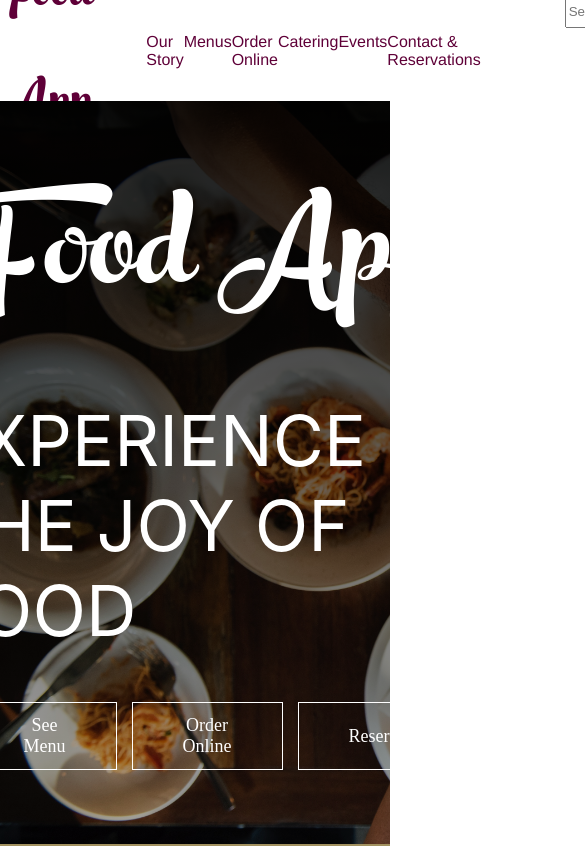
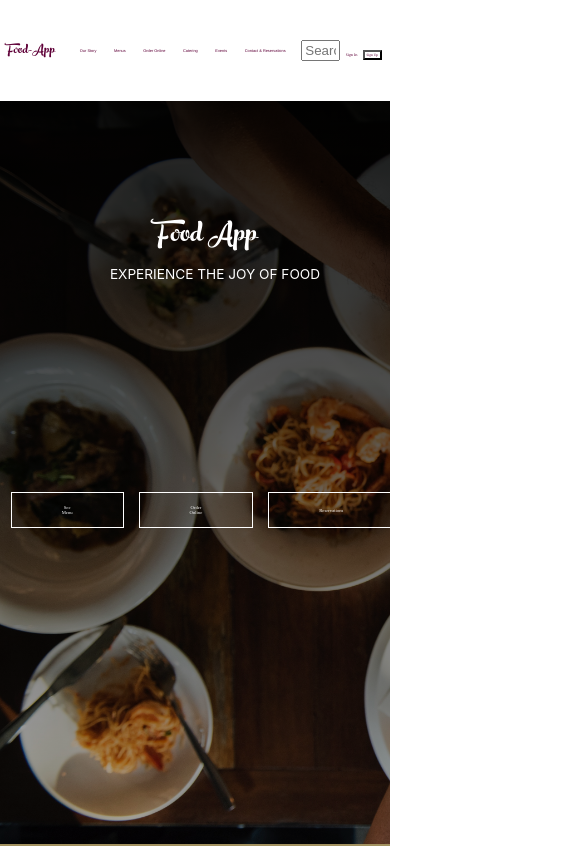
Before and after one commit to Nikhil713/Scrumpti, a React (Create React App) app: page / in a window 390 px wide. Shown: the top 846 px of the page, 585 px wide, since content can reach past the window. Built offline with nearby package versions, Linux system fonts and the light colour scheme.

Commit message:
Make the site responsive

```diff
--- a/src/App.css
+++ b/src/App.css
@@ -29,8 +29,8 @@ a {
 }
 
 .modalContentLogin{
-  width:490px;
-  height:500px;
+  width:28vw;
+  height:55vh;
   background-color: white;
   text-align: center;
   position: relative;
@@ -41,8 +41,8 @@ a {
 .close{
   position: absolute;
   top:0;
-  right:14px;
-  font-size:42px;
+  right:1vw;
+  font-size:2vw;
   transform: rotate(45deg);
   cursor: pointer;
   display: inline;
@@ -51,9 +51,9 @@ a {
 
 .modalContentLogin > a,.modalContentSignup > a{
   font-family: Peaches And Cream;
-  font-size:90px;
-  height: 20%;
-  padding:0px;
+  font-size:4vw;
+  /* height: 100vh; */
+  padding:0vw;
   color: #5F0038;
   /* border:black 1px solid; */
 }
@@ -61,25 +61,27 @@ a {
 
 .modalContentLogin >form > input{
   width:90%;
+  height: 5vh;
   display: inline-block;
   border:1px solid #ccc;
   box-sizing: border-box;
-  margin:20px auto;
-  font-size:20px;
-  padding: 12px 20px;
+  margin:2vw auto;
+  font-size:1vw;
+  padding: 1vw 1.4vw;
   position: relative;
 }
 
 .loginButton{
-  background-color: #5F0038;;
+  background-color: #5F0038;
+  height: 6vh;
   color: white;
-  padding: 14px 20px;
-  margin:8px 26px;
+  /* padding: 1vw 1vw;   */
+  /* margin:0.8vw 2vw; */
   /* border:solid 1px black; */
-  font-size:20px;
+  font-size:1vw;
   width: 90%;
   cursor: pointer;
-  border-radius: 25px;
+  border-radius: 2vw;
 }
 
 button:hover{
@@ -88,23 +90,24 @@ button:hover{
 
 .check{
   position: absolute;
-  left:20px;
-  margin: 26px 30px;
+  left:0.6vw;
+  margin: 1.5vw 2.2vw;
 }
 
 .rem{
   position: absolute;
-  left:50px;
-  margin: 26px 30px;
+  left:2.5vw;
+  margin: 1.5vw 2.2vw;
+  font-size: 0.9vw;
 }
 
 .forgot{
   text-decoration: none;
   float: right;
-  /* font-size:2px; */
+  font-size:0.9vw;
   color: black;
-  margin-right:34px;
-  margin-top:26px;
+  margin-right:2.2vw;
+  margin-top:1.5vw;
 }
 
 .forgot:hover {
@@ -113,14 +116,14 @@ button:hover{
 
 
 .modalContentSignup{
-  width:550px;
-  height:750px;
+  width:30vw;
+  height:87vh;
   background-color: white;
   text-align: center;
   position: relative;
-  margin-top:0px;
-  padding:20px;
-  padding-top:40px;
+  margin-top:0vh;
+  padding:1.5vw;
+  padding-top:2.5vw;
 }
 
 .signupForm > input{
@@ -128,9 +131,9 @@ button:hover{
   display: block;
   border:1px solid #ccc;
   box-sizing: border-box;
-  margin:15px auto;
-  font-size:20px;
-  padding: 10px 15px;
+  margin:1.5vw auto;
+  font-size:1vw;
+  padding: 1vw 1vw;
   position: relative;
 }
 
@@ -139,18 +142,18 @@ button:hover{
   display :block;
   border:1px solid black;
   box-sizing: border-box;
-  font-size:20px;
-  margin:15px auto;
-  padding: 10px 15px;
+  font-size:1vw;
+  margin:1vw auto;
+  padding: 1vw 1.1vw;
   position:relative;
 }
 
 .signupForm{
-  padding: 30px;
+  padding: 1vw;
 }
 
 .or{
-  font-size: 25px;
+  font-size: 0.9vw;
 }
 
 .fb{
--- a/src/components/body/body.css
+++ b/src/components/body/body.css
@@ -25,7 +25,7 @@
   .mainPageName{
     display: flex;
     justify-content: center;
-    font-size: 200px;
+    font-size: 11vw;
     margin-left: 20px;
     /* background-color: blue; */
     font-family: "Peaches And Cream";
@@ -35,7 +35,7 @@
     margin-left: 40px;
     display: flex;
     justify-content:center;
-    font-size: 70px;
+    font-size: 3.5vw;
     /* background-color: violet; */
   }
 
@@ -45,13 +45,12 @@
 
   .menu{
     display: flex;
-    margin-left:60px;
     justify-content: center;
     /* border: solid black 2px; */
   }
 
   .menu > button{
-    font-size: 18px;
+    font-size: 1.2vw;
     font-family: Geogia;
     margin-left: 15px;
     padding-left: 50px;
@@ -69,6 +68,5 @@
     color:#5F0038;
     background-color: white;
     opacity: 1  ;
-    font-size:20px;
     border-radius: 20px;
   }
--- a/src/components/footer/footer.css
+++ b/src/components/footer/footer.css
@@ -25,7 +25,7 @@ footer {
   }
 
   .linksBlock > div > a {
-    font-size: 16px;
+    font-size: 1vw;
     cursor: pointer;
     color: white;
     padding: 10px 0;
@@ -40,7 +40,7 @@ footer {
   }
 
   .INFO {
-    margin-left:130px;
+
     justify-content: center;
   }
 
--- a/src/components/navbar/navbar.css
+++ b/src/components/navbar/navbar.css
@@ -3,7 +3,7 @@
 .navbar {
     width:100vw;
     height:12vh;
-    background-color: white;
+    background-color:white;
     display:flex;
     align-items: center;
     /* position: sticky; */
@@ -13,7 +13,7 @@
     width:17vw;
     text-align: center;
     /* border:solid #5f105f 2px; */
-    font-size:80px;
+    font-size:5vw;
     font-family: "Peaches And Cream";
   }
 
@@ -23,17 +23,19 @@
     justify-content: space-between;
     padding: 5em;
     padding-right:4em;
-    font-size:16px;
+    font-size:1vw;
     font-family: Helvetica;
+    width:58vw;
     /* border:solid #5F0038 2px;  */
   }
 
   .navLinks > a:hover{
-    font-size:15px;
+    /* font-size:1vw; */
+    text-decoration: underline;
   }
   .login{
     width: 25vw;
-    margin-left:20px;
+    /* margin-left:20px;  */
     /* justify-content: center; */
     /* border:solid blue 2px; */
     display:flex;
@@ -47,20 +49,23 @@
   } */
 
   .searchBar{
-    padding-left: 0px;
-    font-size:22px;
+    /* padding-left: 0px; */
+    font-size:1vw;
     /* border: solid 1px black; */
-    /* width:50%; */
+    width:10vw;
+    /* margin-top:10%; */
+    /* height: 2vh; */
   }
 
   .searchBox{
-    width:17em;
-    height: 2em;
+    width: 8vw;
+    /* height: 100%; */
+    /* height: 1vw; */
   }
   .signUpButton{
     margin-left:1em;
     color: #5F0038;
-    font-size: 16px;
+    font-size: 0.8vw;
     padding-left:0.6em;
     padding-right: 0.6em;
     padding-top: 0.3em;
@@ -80,7 +85,7 @@
   .signInButton{
     margin-left:1em;
     color: #5F0038;
-    font-size: 16px;
+    font-size: 0.9vw;
     padding-left:0.6em;
     padding-right: 0.6em;
     padding-top: 0.3em;
```
Also changed, not shown: src/components/navbar/navbar.js (indentation only).
